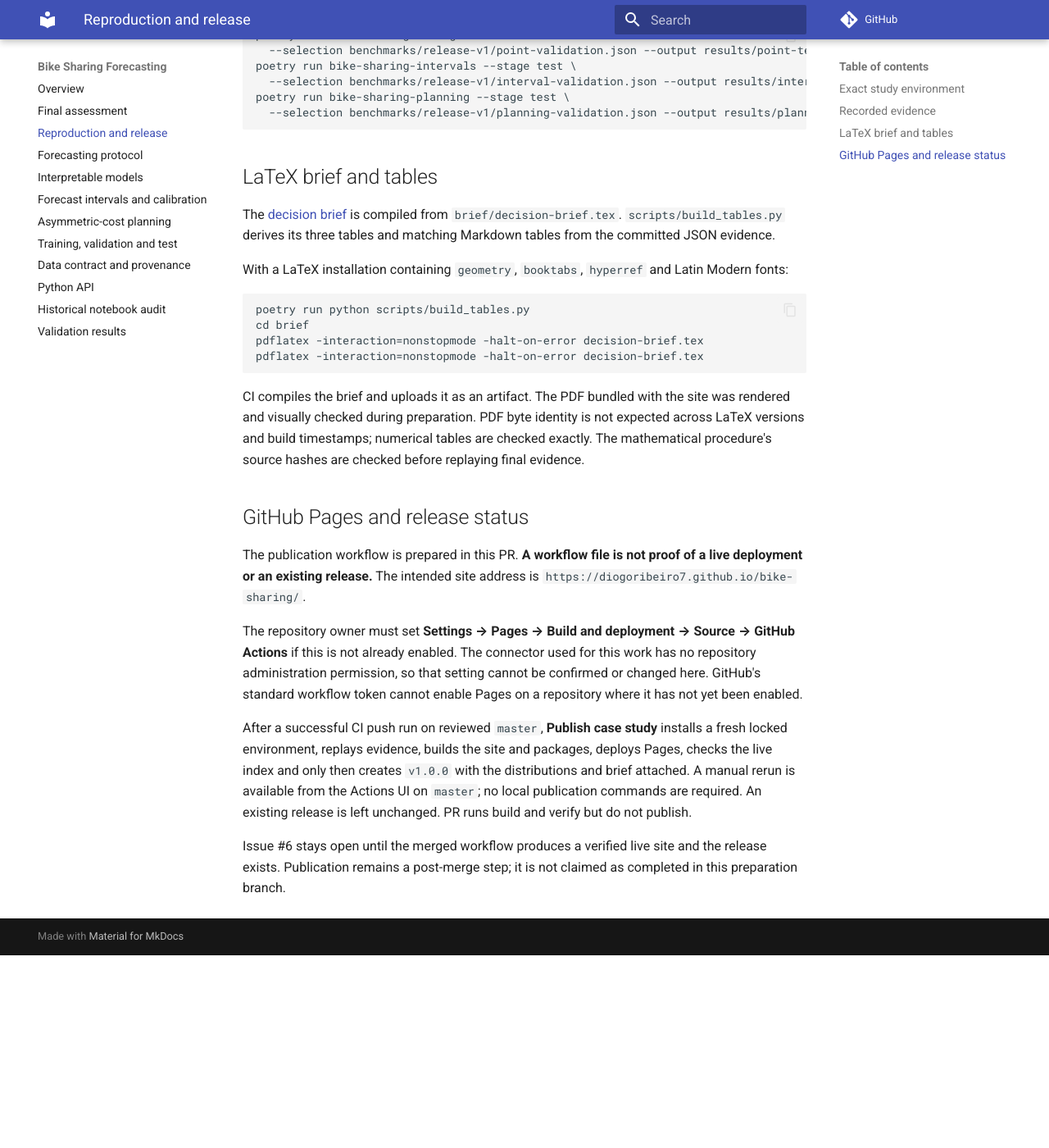
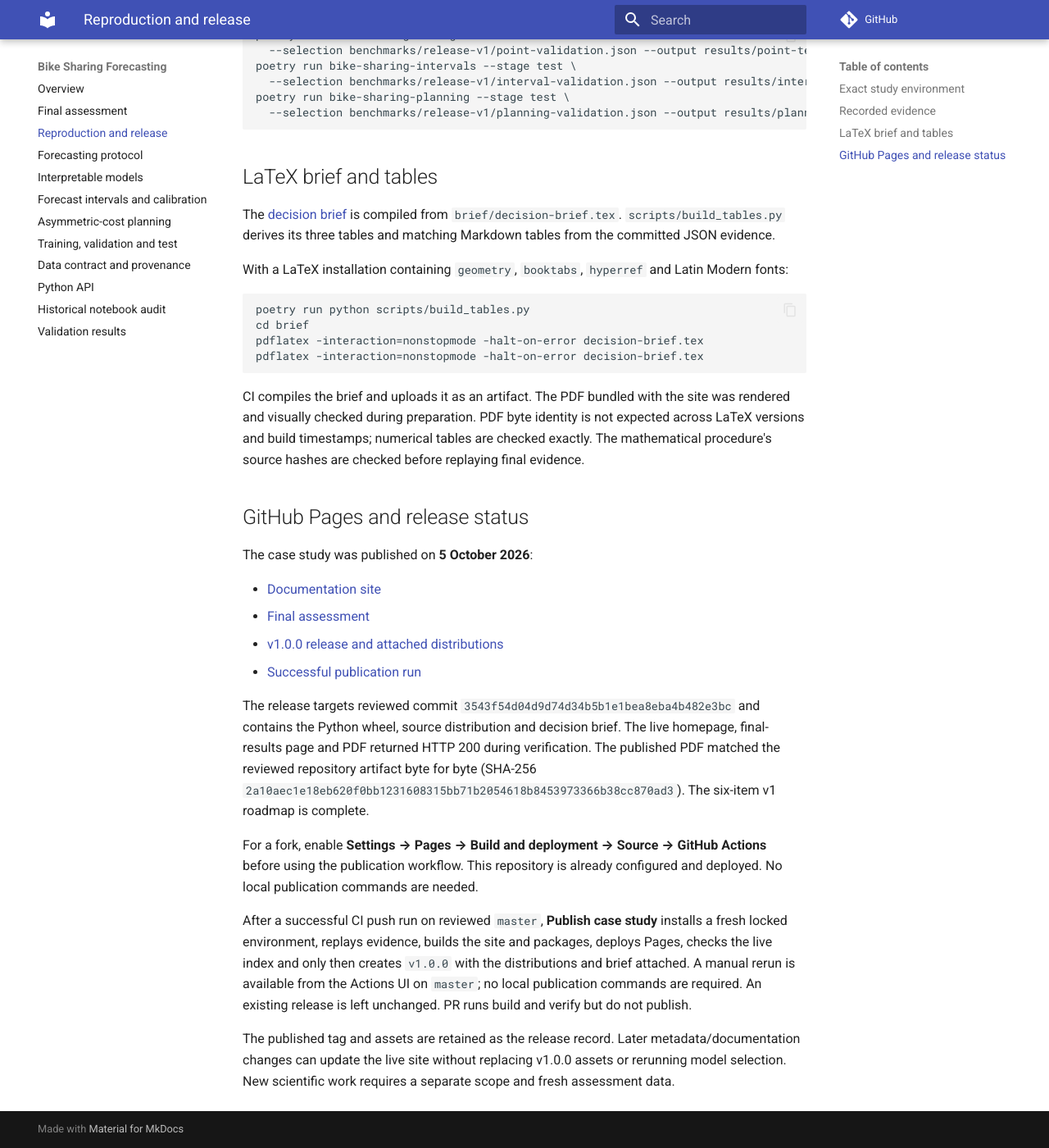
Before and after one commit to DiogoRibeiro7/bike-sharing, an MkDocs documentation site: the page built from docs/reproduction.md, in a window 1280 px wide and 1400 px high, scrolled down 1061 px. Shown: the whole window at 82% size. Built offline with MkDocs 1.6.1 and Material for MkDocs 9.7.7, drawn with Linux system fonts in a browser that asks for light colours; comment, search, counter and statistics services are not loaded; before the commit the page ends 2226 px from its top, so only the background shows below that.

Commit message:
Record verified v1.0.0 publication and complete the roadmap

```diff
--- a/docs/reproduction.md
+++ b/docs/reproduction.md
@@ -75,15 +75,23 @@ replaying final evidence.
 
 ## GitHub Pages and release status
 
-The publication workflow is prepared in this PR. **A workflow file is not proof
-of a live deployment or an existing release.** The intended site address is
-`https://diogoribeiro7.github.io/bike-sharing/`.
+The case study was published on **5 October 2026**:
 
-The repository owner must set **Settings → Pages → Build and deployment → Source
-→ GitHub Actions** if this is not already enabled. The connector used for this
-work has no repository administration permission, so that setting cannot be
-confirmed or changed here. GitHub's standard workflow token cannot enable Pages
-on a repository where it has not yet been enabled.
+- [Documentation site](https://diogoribeiro7.github.io/bike-sharing/)
+- [Final assessment](https://diogoribeiro7.github.io/bike-sharing/final-results/)
+- [v1.0.0 release and attached distributions](https://github.com/DiogoRibeiro7/bike-sharing/releases/tag/v1.0.0)
+- [Successful publication run](https://github.com/DiogoRibeiro7/bike-sharing/actions/runs/37277134068)
+
+The release targets reviewed commit `3543f54d04d9d74d34b5b1e1bea8eba4b482e3bc`
+and contains the Python wheel, source distribution and decision brief. The live
+homepage, final-results page and PDF returned HTTP 200 during verification. The
+published PDF matched the reviewed repository artifact byte for byte (SHA-256
+`2a10aec1e18eb620f0bb1231608315bb71b2054618b8453973366b38cc870ad3`).
+The six-item v1 roadmap is complete.
+
+For a fork, enable **Settings → Pages → Build and deployment → Source → GitHub
+Actions** before using the publication workflow. This repository is already
+configured and deployed. No local publication commands are needed.
 
 After a successful CI push run on reviewed `master`, **Publish case study**
 installs a fresh locked environment, replays evidence, builds the site and
@@ -92,6 +100,7 @@ with the distributions and brief attached. A manual rerun is available from the
 Actions UI on `master`; no local publication commands are required. An existing
 release is left unchanged. PR runs build and verify but do not publish.
 
-Issue #6 stays open until the merged workflow produces a verified live site and
-the release exists. Publication remains a post-merge step; it is not claimed as
-completed in this preparation branch.
+The published tag and assets are retained as the release record. Later
+metadata/documentation changes can update the live site without replacing
+v1.0.0 assets or rerunning model selection. New scientific work requires a
+separate scope and fresh assessment data.
```
Also changed, not shown: CHANGELOG.md (+7 -1 lines), README.md (+6 -4 lines), ROADMAP.md (+17 -10 lines), docs/index.md (+3 -2 lines), 1 other file.
